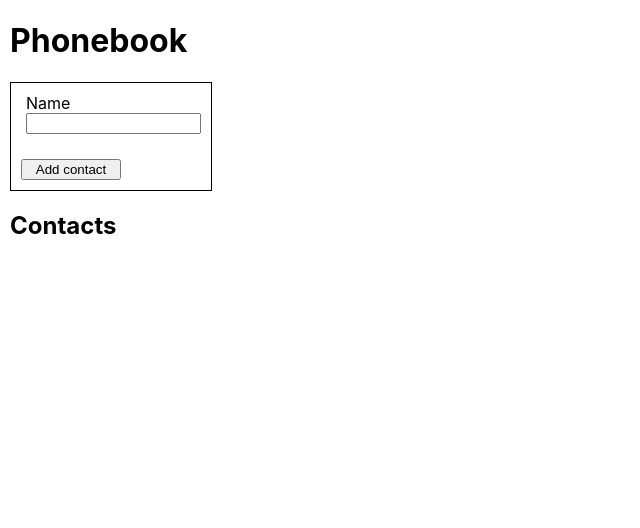
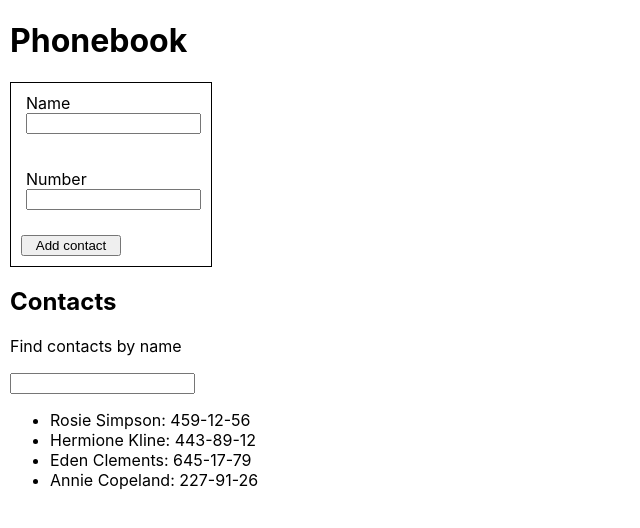
Before and after one commit to KamilKucharczyk/React-revision, a React (Create React App) app: page / in a window 1280 px wide. Shown: the top 528 px of the page, without its empty margins (0-640 px from the left). Built offline with nearby package versions, Linux system fonts and the light colour scheme.

Commit message:
Filter module added

```diff
--- a/src/components/project2.1/App.jsx
+++ b/src/components/project2.1/App.jsx
@@ -3,14 +3,22 @@ import { AddContactForm } from './addContactForm/AddContactForm';
 import css from './App.module.css';
 import { ContactList } from './contactList/ContactList';
 import { nanoid } from 'nanoid';
+import { Filter } from './filter/Filter';
 
 export class App extends Component {
   state = {
-    contacts: [],
+    contacts: [
+      { id: 'id-1', name: 'Rosie Simpson', number: '459-12-56' },
+      { id: 'id-2', name: 'Hermione Kline', number: '443-89-12' },
+      { id: 'id-3', name: 'Eden Clements', number: '645-17-79' },
+      { id: 'id-4', name: 'Annie Copeland', number: '227-91-26' },
+    ],
+    filter: '',
     name: '',
+    number: '',
   };
 
-  addContact = ({ name }) => {
+  addContact = ({ name, number }) => {
     const listedContact = this.state.contacts.some(
       contact => contact.name.toLowerCase() === name.toLowerCase()
     );
@@ -19,6 +27,7 @@ export class App extends Component {
     } else {
       const newContact = {
         name,
+        number,
         id: nanoid(),
       };
       this.setState(prev => {
@@ -29,13 +38,27 @@ export class App extends Component {
     }
   };
 
+  filterChange = event => {
+    event.preventDefault();
+    this.setState({ filter: event.target.value });
+  };
+
+  filteredContacts = () => {
+    const { contacts, filter } = this.state;
+    return contacts.filter(contact =>
+      contact.name.toLowerCase().includes(filter.toLowerCase())
+    );
+  };
+
   render() {
+    const { filter } = this.state;
     return (
       <div className={css.wrapper}>
         <h1>Phonebook</h1>
         <AddContactForm onSubmit={this.addContact} />
         <h2>Contacts</h2>
-        <ContactList contacts={this.state.contacts} />
+        <Filter onChange={this.filterChange} value={filter} />
+        <ContactList contacts={this.filteredContacts()} />
       </div>
     );
   }
--- a/src/components/project2.1/addContactForm/AddContactForm.jsx
+++ b/src/components/project2.1/addContactForm/AddContactForm.jsx
@@ -6,28 +6,30 @@ import PropTypes from 'prop-types';
 export class AddContactForm extends Component {
   state = {
     name: '',
+    number: '',
   };
   nameId = nanoid();
+  numberId = nanoid();
 
   handleSubmit = event => {
     event.preventDefault();
-    const { name } = this.state;
-    if (!name) {
+    const { name, number } = this.state;
+    if (!name || !number) {
       return;
     }
-    this.props.onSubmit({ name });
+    this.props.onSubmit({ name, number });
     this.reset();
   };
 
   reset = () => {
-    this.setState({ name: '' });
+    this.setState({ name: '', number: '' });
   };
   handleChange = event => {
     const { name, value } = event.target;
     this.setState({ [name]: value });
   };
   render() {
-    const { name } = this.state;
+    const { name, number } = this.state;
     return (
       <form className={css.form} onSubmit={this.handleSubmit}>
         <label className={css.label} htmlFor={this.nameId}>
@@ -43,6 +45,19 @@ export class AddContactForm extends Component {
             required
           />
         </label>
+        <label className={css.label} htmlFor={this.numberId}>
+          Number
+          <input
+            id={this.numberId}
+            type="tel"
+            name="number"
+            value={number}
+            onChange={this.handleChange}
+            pattern="\+?\d{1,4}?[-.\s]?\(?\d{1,3}?\)?[-.\s]?\d{1,4}[-.\s]?\d{1,4}[-.\s]?\d{1,9}"
+            title="Phone number must be digits and can contain spaces, dashes, parentheses and can start with +"
+            required
+          />
+        </label>
         <button type="submit">Add contact</button>
       </form>
     );
@@ -51,5 +66,6 @@ export class AddContactForm extends Component {
 
 AddContactForm.propTypes = {
   name: PropTypes.string.isRequired,
+  number: PropTypes.string.isRequired,
   onSubmit: PropTypes.func.isRequired,
 };
--- a/src/components/project2.1/addContactForm/AddContactForm.module.css
+++ b/src/components/project2.1/addContactForm/AddContactForm.module.css
@@ -18,3 +18,7 @@ button {
   margin-left: 10px;
   margin-bottom: 10px;
 }
+
+input:focus-within {
+  border-color: blue;
+}
--- a/src/components/project2.1/contactList/ContactList.jsx
+++ b/src/components/project2.1/contactList/ContactList.jsx
@@ -6,7 +6,7 @@ export const ContactList = ({ contacts }) => (
   <ul className={css.list}>
     {contacts.map(contact => (
       <li className={css.list_el} key={contact.id}>
-        {contact.name}
+        {contact.name}: {contact.number}
       </li>
     ))}
   </ul>
@@ -17,6 +17,7 @@ ContactList.propTypes = {
     PropTypes.shape({
       id: PropTypes.string.isRequired,
       name: PropTypes.string.isRequired,
+      number: PropTypes.string.isRequired,
     })
   ),
 };
--- /dev/null
+++ b/src/components/project2.1/filter/Filter.jsx
@@ -0,0 +1,15 @@
+import React from 'react';
+import PropTypes from 'prop-types';
+import css from './filter.module.css';
+
+export const Filter = ({ value, onChange }) => (
+  <div className={css.container}>
+    <p>Find contacts by name</p>
+    <input type="text" name="filter" value={value} onChange={onChange} />
+  </div>
+);
+
+Filter.propTypes = {
+  value: PropTypes.string.isRequired,
+  onChange: PropTypes.func.isRequired,
+};
```
Also changed, not shown: src/components/project2.1/filter/filter.module.css (added).
